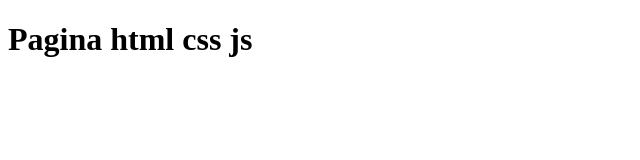
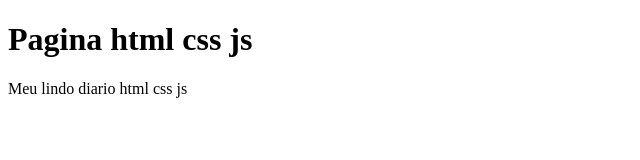
Before and after one commit to maducz/htmlcssjs, a plain HTML site: page index.html in a window 1280 px wide. Shown: the whole page, without its empty margins (0-640 px from the left). Drawn offline with Linux system fonts and the light colour scheme.

Commit message:
adicionei paragrafo

```diff
--- a/index.html
+++ b/index.html
@@ -7,5 +7,7 @@
 </head>
 <body>
     <h1>Pagina html css js</h1>
+    <p>Meu lindo diario html css js</p>
+
 </body>
 </html>
```
